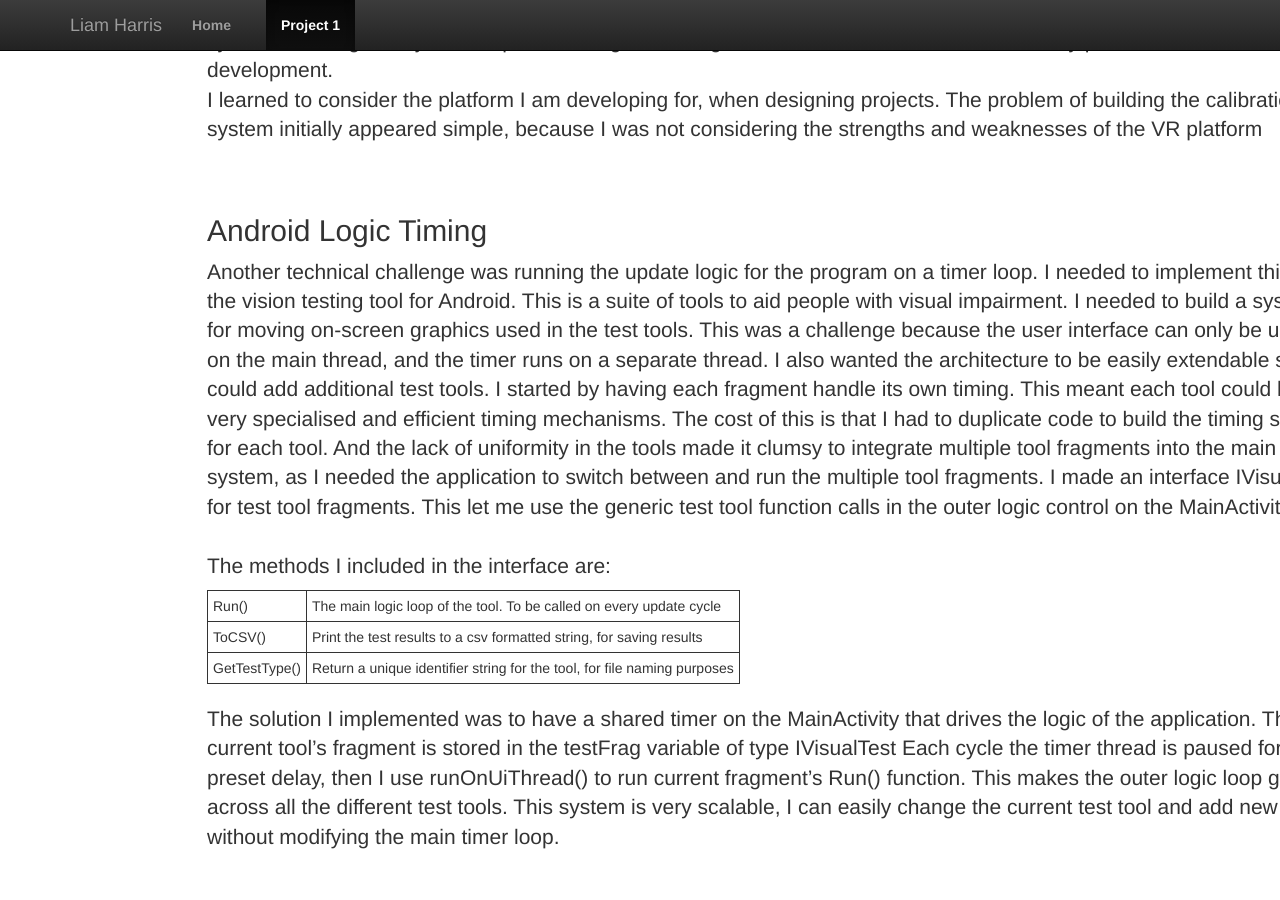
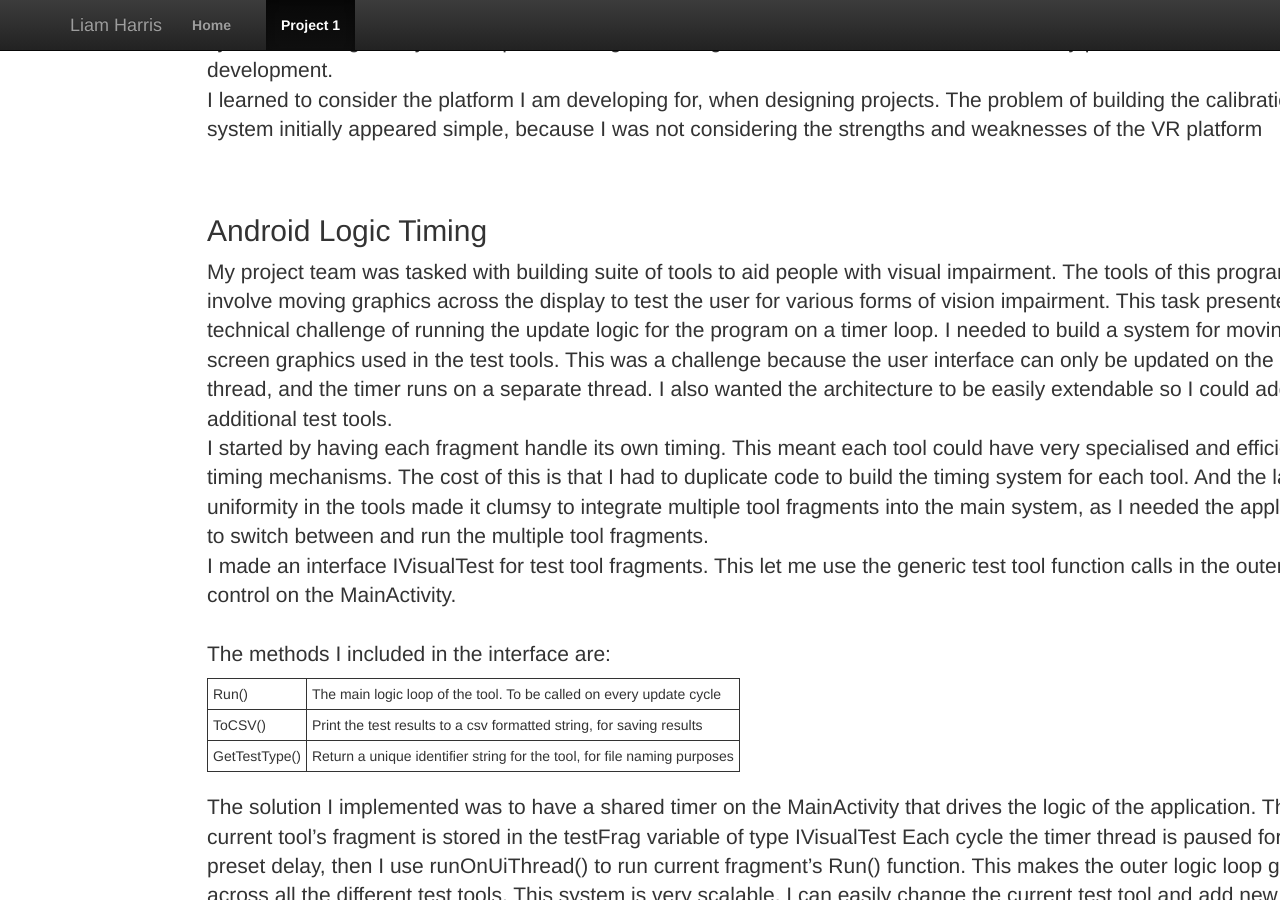
Before and after one commit to harrl7/harrl7.github.io, a Jekyll site: the page built from project1/index.html, in a window 1280 px wide and 900 px high, scrolled down 2179 px. Built offline with Jekyll 4.4.1, drawn with Linux system fonts in a browser that asks for light colours.

Commit message:
Create index.html

```diff
--- a/project1/index.html
+++ b/project1/index.html
@@ -52,8 +52,10 @@ title: Project 1
 	<h2>Android Logic Timing</h2>
 
 	<p>
-	Another technical challenge was running the update logic for the program on a timer loop. I needed to implement this on the vision testing tool for Android. This is a suite of tools to aid people with visual impairment. I needed to build a system for moving on-screen graphics used in the test tools. This was a challenge because the user interface can only be updated on the main thread, and the timer runs on a separate thread. I also wanted the architecture to be easily extendable so I could add additional test tools.
+	My project team was tasked with building suite of tools to aid people with visual impairment. The tools of this program involve moving graphics across the display to test the user for various forms of vision impairment. This task presented the technical challenge of running the update logic for the program on a timer loop. I needed to build a system for moving on-screen graphics used in the test tools. This was a challenge because the user interface can only be updated on the main thread, and the timer runs on a separate thread. I also wanted the architecture to be easily extendable so I could add additional test tools.
+		<br>
 	I started by having each fragment handle its own timing. This meant each tool could have very specialised and efficient timing mechanisms. The cost of this is that I had to duplicate code to build the timing system for each tool. And the lack of uniformity in the tools made it clumsy to integrate multiple tool fragments into the main system, as I needed the application to switch between and run the multiple tool fragments.
+		<br>
 	I made an interface IVisualTest for test tool fragments. This let me use the generic test tool function calls in the outer logic control on the MainActivity.
 	<br><br>
 	The methods I included in the interface are:
```
